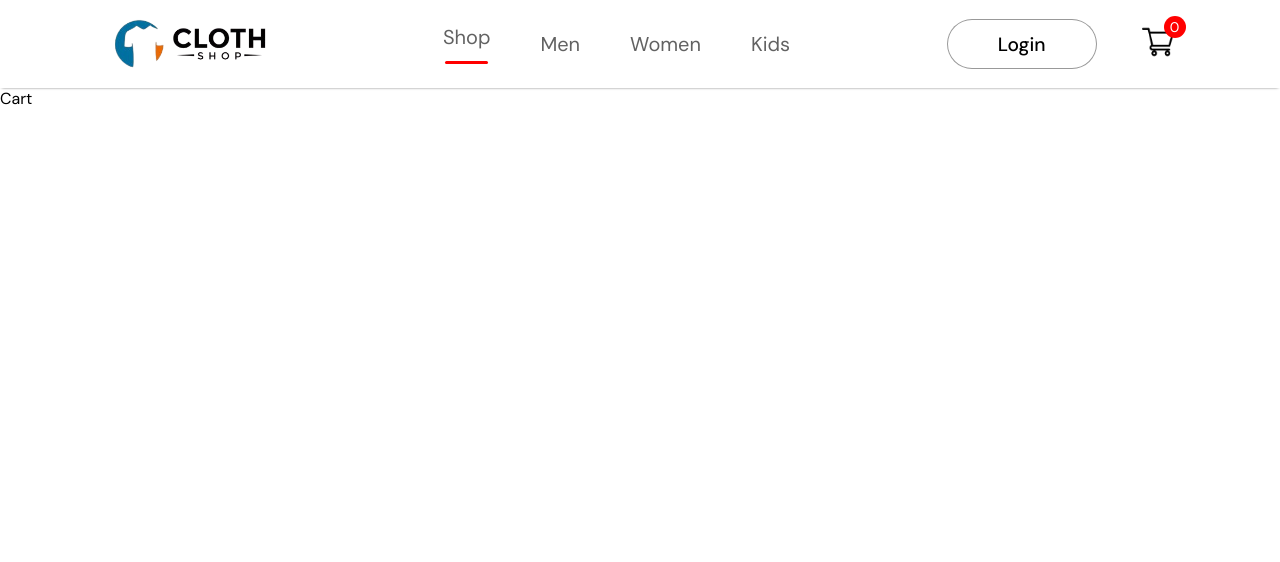
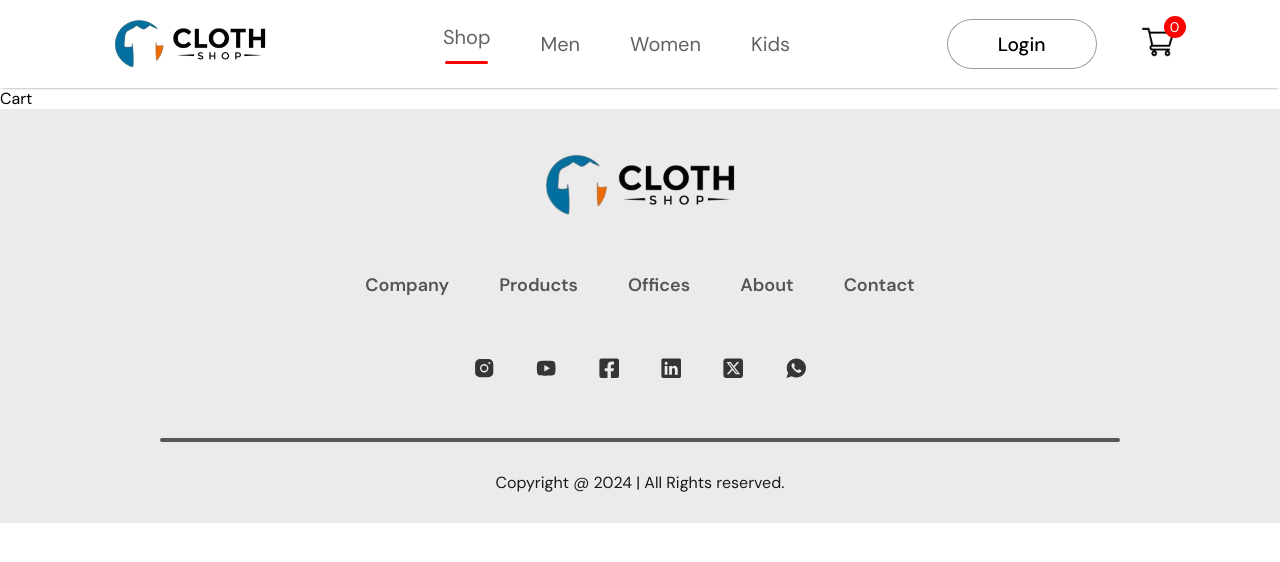
Before and after one commit to NipunShrivats/ecommerce-clothing, a React (Vite) app: page /cart in a window 1280 px wide. Shown: the top 562 px of the page. Built offline with nearby package versions, Linux system fonts and the light colour scheme.

Commit message:
changes on 24Aug commit no.2

```diff
--- a/package.json
+++ b/package.json
@@ -12,6 +12,7 @@
   "dependencies": {
     "react": "^18.3.1",
     "react-dom": "^18.3.1",
+    "react-icons": "^5.3.0",
     "react-preloaders": "^3.0.3",
     "react-router-dom": "^6.26.1",
     "react-slick": "^0.30.2",
--- a/src/App.jsx
+++ b/src/App.jsx
@@ -11,6 +11,7 @@ import ShopCategory from "./Pages/ShopCategory/ShopCategory"
 import Product from "./Pages/Product/Product"
 import Cart from "./Pages/Cart/cart"
 import LoginSignup from "./Pages/loginSignup/loginSignup"
+import Footer from './Components/Footer/Footer';
 
 
 export default function App() {
@@ -29,6 +30,7 @@ export default function App() {
           <Route path='/cart' exact={true} element={<Cart />} />
           <Route path='/loginSignup' exact={true} element={<LoginSignup />} />
         </Routes>
+        <Footer />
       </BrowserRouter>
     </>
   )
--- /dev/null
+++ b/src/Components/Footer/Footer.css
@@ -0,0 +1,89 @@
+.footer {
+    display: flex;
+    flex-direction: column;
+    justify-content: center;
+    align-items: center;
+    gap: 50px;
+    background-color: #ebebeb;
+    padding-top: 2rem;
+}
+
+.footer img {
+    width: 15rem;
+}
+
+.footer-logo p {
+    color: #383838;
+    font-size: 46px;
+    font-weight: 700;
+}
+
+.footer-link {
+    display: flex;
+    list-style: none;
+    gap: 50px;
+    color: #252525;
+    font-size: 18px;
+}
+
+.footer-link li {
+    cursor: pointer;
+    font-weight: 600;
+    color: #555555
+}
+
+.footer-social-icons {
+    /* border: 2px solid red; */
+    display: flex;
+    gap: 20px;
+    margin-bottom: -25px;
+}
+
+.footer-icons-container {
+    padding: 10px;
+    /* background: #fbfbfb; */
+    /* background: #ff0000bb; */
+    font-size: 1.4rem;
+    /* border: 1px solid #ebebeb; */
+    border-radius: 20rem;
+    transition: .5s;
+    cursor: pointer;
+    display: flex;
+    align-items: center;
+    justify-content: center;
+    color: #353535
+}
+
+.footer-icons-container a {
+    display: flex;
+    align-items: center;
+    justify-content: center;
+    color: #353535
+}
+
+.footer-icons-container:hover {
+    background-color: #d2d2d2;
+}
+
+.footer-icons-container:active {
+    background-color: #414141;
+}
+
+.footer-copyright {
+    display: flex;
+    flex-direction: column;
+    align-items: center;
+    gap: 30px;
+    width: 100%;
+    margin-bottom: 30px;
+    color: #1a1a1a;
+    font-size: 16px;
+}
+
+.title-line-big {
+    background-color: rgb(87, 87, 87);
+    width: 60rem;
+    height: .2rem;
+    border-radius: 2rem;
+    margin-top: 1.5rem;
+}
--- /dev/null
+++ b/src/Components/Footer/Footer.jsx
@@ -0,0 +1,67 @@
+import React from 'react';
+import "./footer.css";
+import logo from "../../assets/logo/logo-bg.png"
+
+import { Link } from "react-router-dom"
+import { PiInstagramLogoFill } from "react-icons/pi";
+import { RiYoutubeFill } from "react-icons/ri";
+import { FaFacebookSquare } from "react-icons/fa";
+import { IoLogoLinkedin } from "react-icons/io5";
+import { FaSquareXTwitter } from "react-icons/fa6";
+import { IoLogoWhatsapp } from "react-icons/io";
+
+export default function Footer() {
+    return (
+        <>
+            <div className='footer'>
+                <img src={logo} alt="" />
+
+                <ul className="footer-link">
+                    <li>Company</li>
+                    <li>Products</li>
+                    <li>Offices</li>
+                    <li>About</li>
+                    <li>Contact</li>
+                </ul>
+
+                <div className="footer-social-icons">
+                    <div className="footer-icons-container">
+                        <Link to={""}>
+                            <PiInstagramLogoFill />
+                        </Link>
+                    </div>
+                    <div className="footer-icons-container">
+                        <Link to={""}>
+                            <RiYoutubeFill />
+                        </Link>
+                    </div>
+                    <div className="footer-icons-container">
+                        <Link to={""}>
+                            <FaFacebookSquare />
+                        </Link>
+                    </div>
+                    <div className="footer-icons-container">
+                        <Link to={""}>
+                            <IoLogoLinkedin />
+                        </Link>
+                    </div >
+                    <div className="footer-icons-container">
+                        <Link to={""}>
+                            <FaSquareXTwitter />
+                        </Link>
+                    </div >
+                    <div className="footer-icons-container">
+                        <Link to={""}>
+                            <IoLogoWhatsapp />
+                        </Link>
+                    </div >
+
+                </div >
+                <div className='footer-copyright'>
+                    <div className='title-line-big'></div>
+                    <p>Copyright @ 2024 | All Rights reserved.</p>
+                </div>
+            </div >
+        </>
+    )
+}
--- /dev/null
+++ b/src/Components/NewsLetter/NewsLetter.css
@@ -0,0 +1,61 @@
+.newsLetter {
+    /* border: 2px solid red; */
+    margin-bottom: 6px;
+}
+
+.newsLetter .newsBox {
+    /* border: 2px solid red; */
+    width: 65%;
+    height: 40vh;
+    display: flex;
+    flex-direction: column;
+    align-items: center;
+    justify-content: center;
+    margin: auto;
+    padding: 0px 140px;
+    margin-bottom: 150px;
+    background-color: rgb(255, 215, 222);
+    gap: 30px;
+}
+
+.newsLetter .newsBox h1 {
+    /* border: 2px solid red; */
+    color: rgb(32, 32, 32);
+    font-weight: 600;
+    font-weight: 55px;
+}
+
+.newsLetter .newsBox div {
+    background-color: white;
+    display: flex;
+    align-items: center;
+    justify-content: space-between;
+    width: 730px;
+    height: 60px;
+    border-radius: 80px;
+    border: 1px solid #e3e3e3;
+    /* border: 2px solid red; */
+}
+
+.newsLetter .newsBox div input {
+    /* border: 2px solid red; */
+    border: none;
+    outline: none;
+    width: 480px;
+    margin-left: 30px;
+    height: 50px;
+    font-size: 18px;
+}
+
+.newsLetter .newsBox div button {
+    height: 60px;
+    /* border-top-right-radius: 80px;
+    border-bottom-right-radius: 80px; */
+    border-radius: 80px;
+    width: 200px;
+    background-color: black;
+}
+
+.newsLetter .newsBox div button:active {
+    background-color: rgb(133, 133, 133);
+}
--- /dev/null
+++ b/src/Components/NewsLetter/NewsLetter.jsx
@@ -0,0 +1,20 @@
+import React from 'react';
+import "./NewsLetter.css";
+
+export default function NewsLetter() {
+    return (
+        <>
+            <div className='newsLetter container'>
+                <div className='newsBox'>
+                    <h1>Get exclusive offers on your Email</h1>
+                    <p>Subscribe to our newsletter and stay updated</p>
+
+                    <div>
+                        <input type="email" placeholder='Enter Email' />
+                        <button className='btn'>Subscribe</button>
+                    </div>
+                </div>
+            </div>
+        </>
+    )
+}
--- a/src/Components/Offers/Offers.css
+++ b/src/Components/Offers/Offers.css
@@ -28,11 +28,6 @@
     border: none;
     border-radius: 10rem;
     font-size: 18px;
-    background-color: tomato;
-    cursor: pointer;
-    color: rgb(0, 0, 0);
-    font-weight: 600;
-    text-transform: capitalize;
 }
 
 .offers .offer-btn:active {
--- a/src/Components/Offers/Offers.jsx
+++ b/src/Components/Offers/Offers.jsx
@@ -7,7 +7,7 @@ export default function Offers() {
             <div className='offers container'>
                 <div>
                     <img src={exclusive} alt="" />
-                    <button className='offer-btn'>check now</button>
+                    <button className='offer-btn btn'>check now</button>
                 </div>
             </div>
         </>
--- a/src/Pages/Shop/Shop.jsx
+++ b/src/Pages/Shop/Shop.jsx
@@ -4,6 +4,7 @@ import Hero from "../../Components/Hero/Hero";
 import Popular from '../../Components/Popular/Popular';
 import Offers from '../../Components/Offers/Offers';
 import NewCollection from '../../Components/NewCollection/NewCollection';
+import NewsLetter from '../../Components/NewsLetter/NewsLetter';
 
 export default function Shop() {
     return (
@@ -13,6 +14,7 @@ export default function Shop() {
                 <Popular />
                 <Offers />
                 <NewCollection />
+                <NewsLetter />
             </div>
         </>
     )
--- a/src/index.css
+++ b/src/index.css
@@ -21,9 +21,23 @@ ul li a {
 
 .title-line {
     /* border: 2px solid red; */
-    background-color: black;
+    background-color: rgb(67, 67, 67);
     width: 10rem;
     height: .3rem;
     border-radius: 2rem;
     margin-top: 1.5rem;
 }
+
+.btn {
+    border: none;
+    background-color: tomato;
+    cursor: pointer;
+    text-transform: capitalize;
+    font-size: 18px;
+    font-weight: 600;
+    color: white;
+}
+
+.btn:active {
+    background-color: rgb(255, 130, 108);
+}
```
Also changed, not shown: 1 other file (tests, documents, lock files or other folders).
